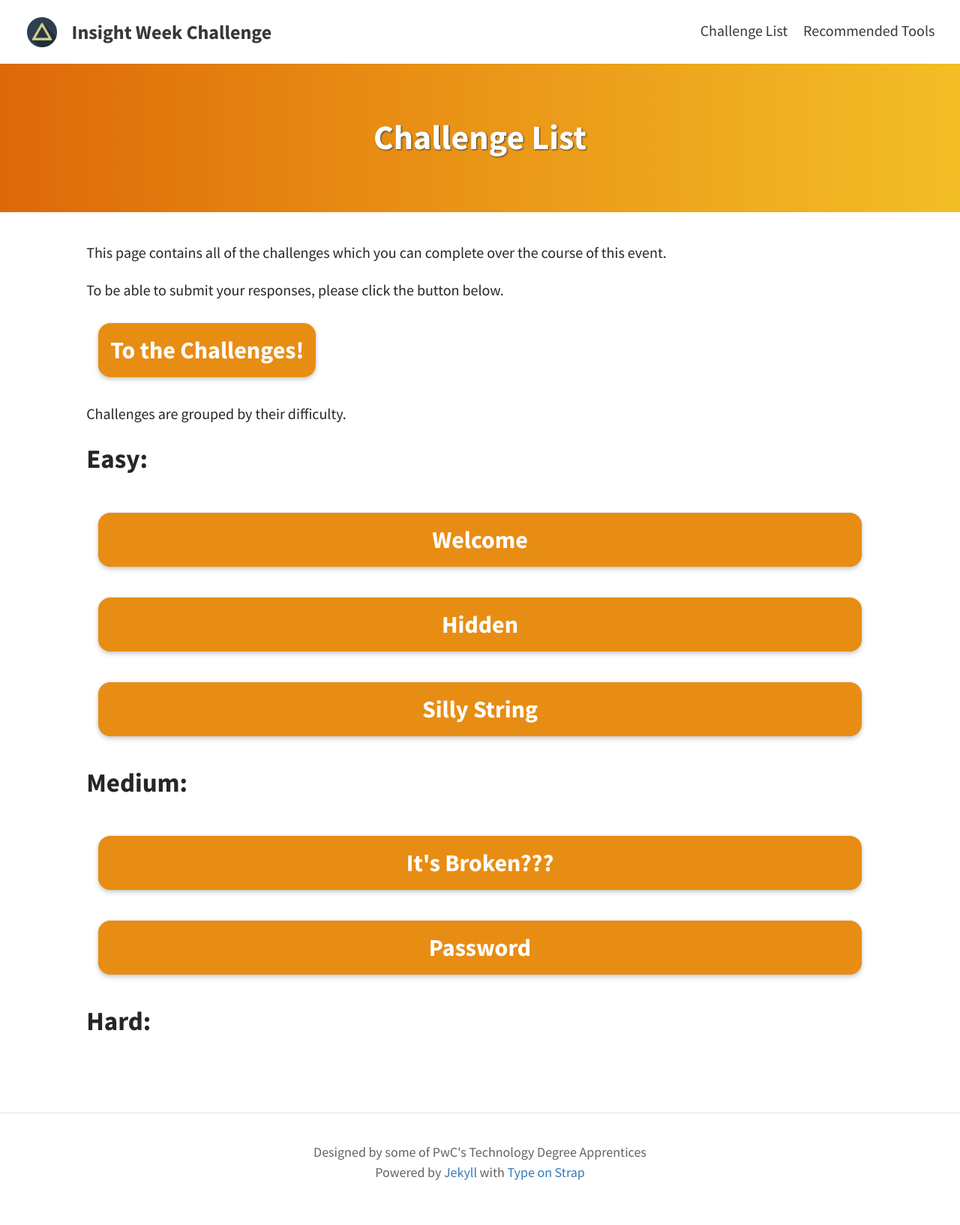
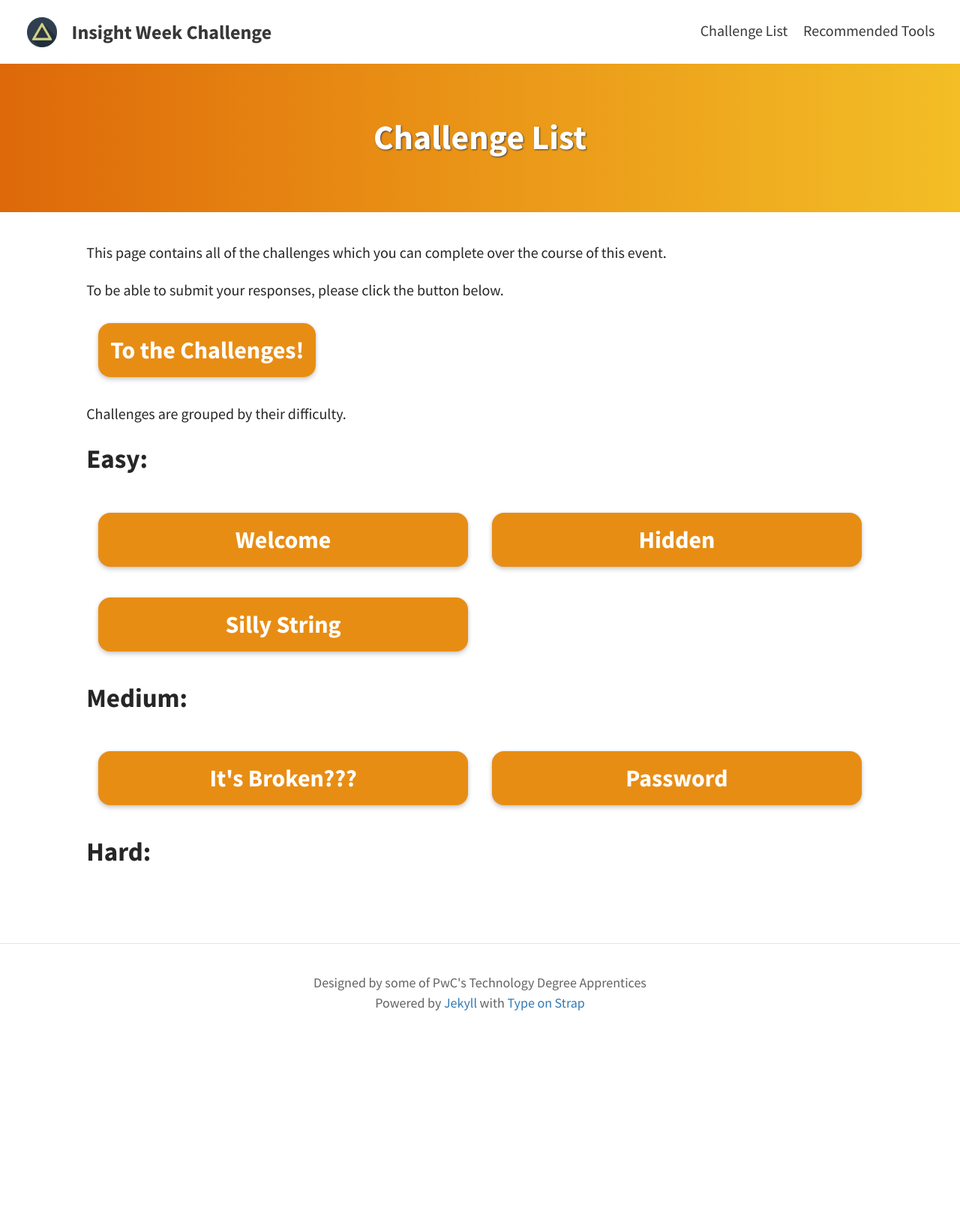
Before and after one commit to jnk838/insight-week-challenge, a Jekyll site: the page built from pages/challenges/challenges.md, in a window 1280 px wide. Shown: the whole page at 75% size. Built offline with Jekyll 4.4.1, drawn with Linux system fonts in a browser that asks for light colours; after the commit the page ends 1408 px from its top, so only the background shows below that.

Commit message:
Made challenges into columns to save space

```diff
--- /dev/null
+++ b/_sass/item.scss
@@ -0,0 +1,19 @@
+.item-container {
+    display: grid;
+    grid-template-columns: repeat(2, 1fr);
+}
+
+
+@media only screen and (max-width: 600px) {
+    .item-container {
+        grid-template-columns: 1fr;
+    }
+}
+
+@media only screen and (max-width: 1000px) {
+    .item {
+        flex-direction: column;
+        align-items: center;
+        text-align: center;
+    }
+}
--- a/_sass/type-on-strap.scss
+++ b/_sass/type-on-strap.scss
@@ -27,3 +27,4 @@
 @import 'home';
 @import 'challenges';
 @import 'gradient';
+@import 'item';
```
